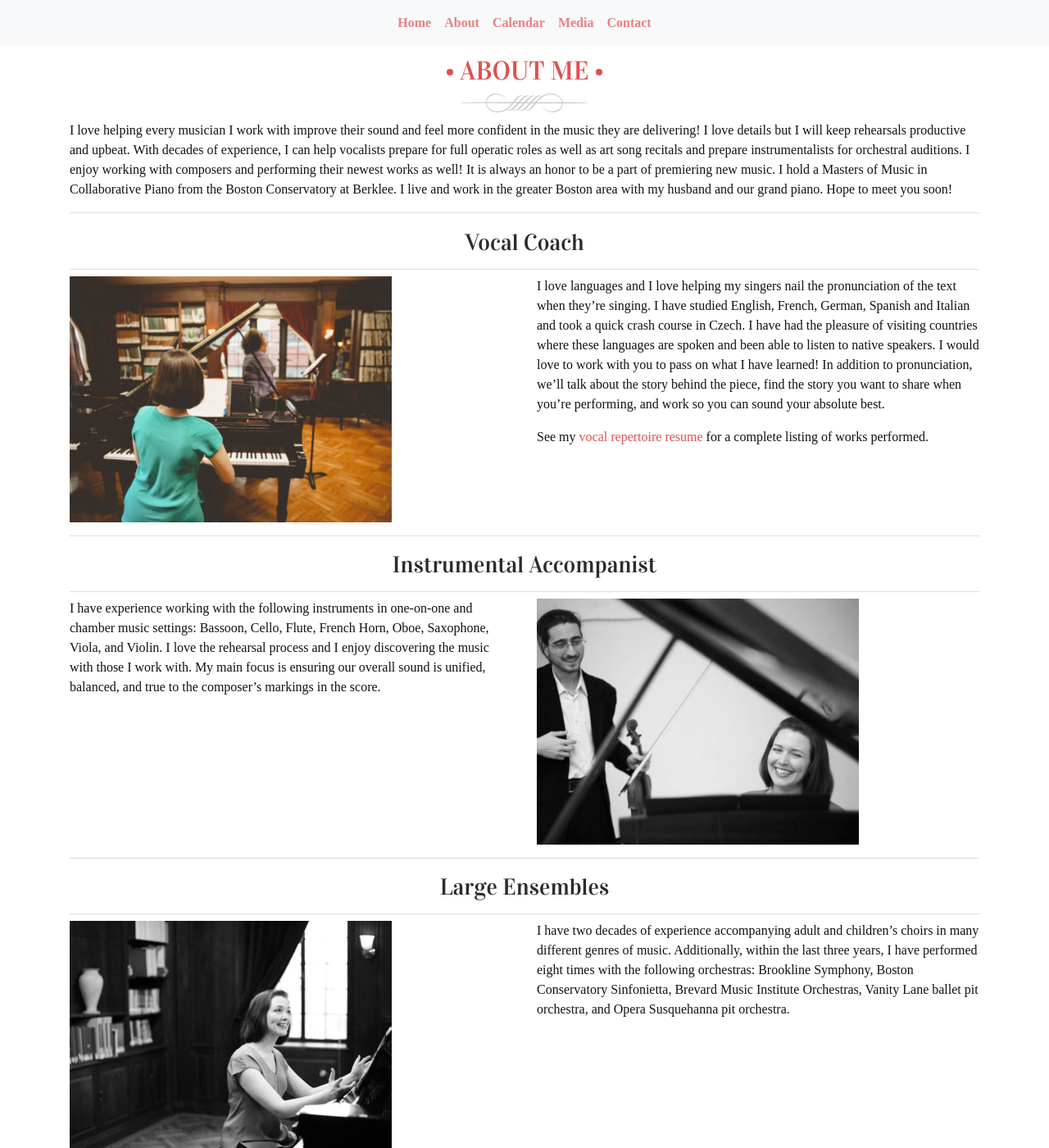
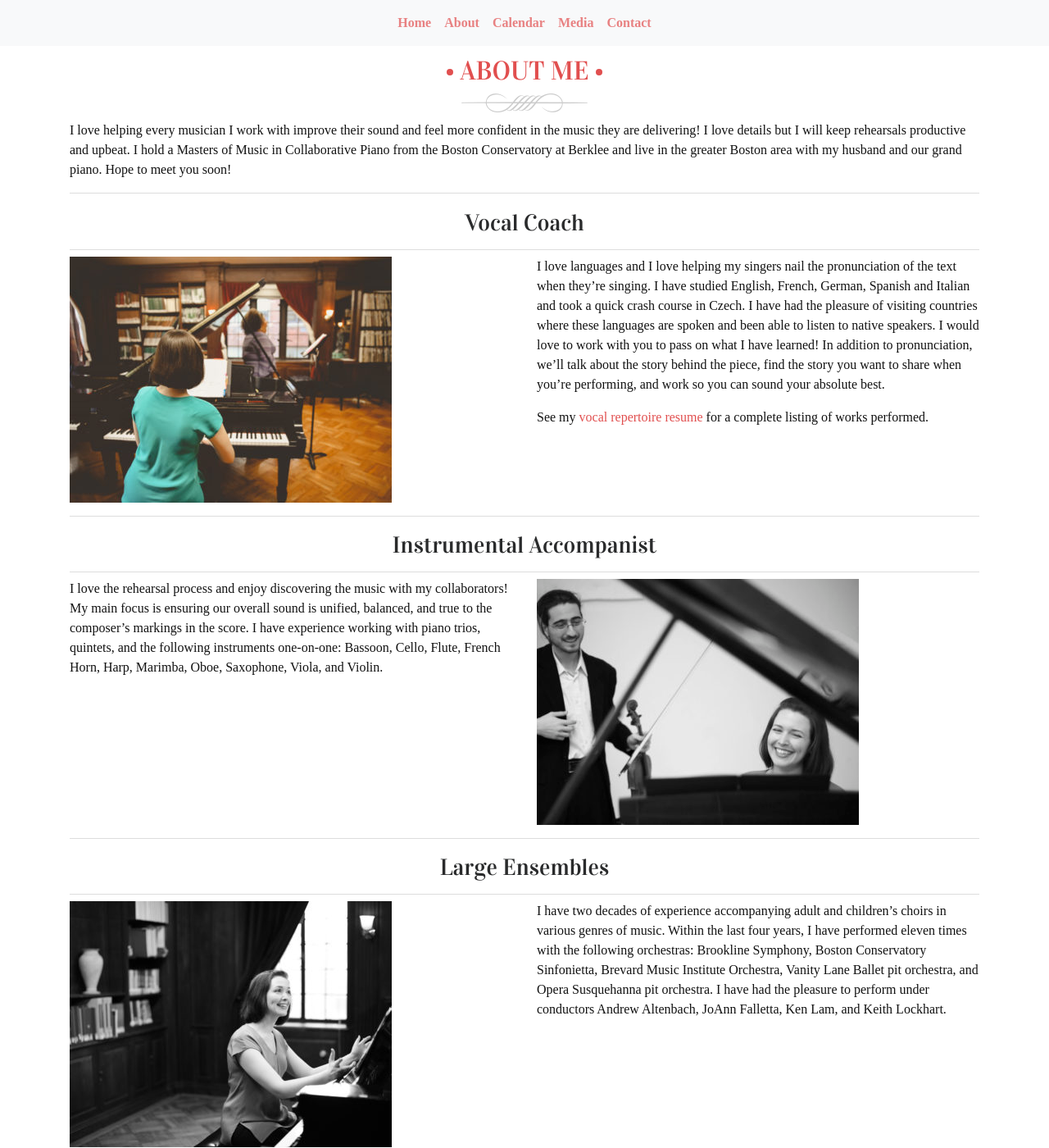
Before and after one commit to musicbygraceevelyn/musicbygraceevelyn.github.io, a Jekyll site: the page built from about.md, in a window 1280 px wide and 1400 px high. Shown: the whole window at 82% size. Built offline with Jekyll 4.4.1, drawn with Linux system fonts in a browser that asks for light colours; some web fonts are replaced; our own code applies the rules of GitHub Pages for plain Markdown files.

Commit message:
revise about page

```diff
--- a/about.md
+++ b/about.md
@@ -6,7 +6,7 @@ title: About
 
 {% include titleborder %}
 
-I love helping every musician I work with improve their sound and feel more confident in the music they are delivering! I love details but I will keep rehearsals productive and upbeat. With decades of experience, I can help vocalists prepare for full operatic roles as well as art song recitals and prepare instrumentalists for orchestral auditions. I enjoy working with composers and performing their newest works as well! It is always an honor to be a part of premiering new music. I hold a Masters of Music in Collaborative Piano from the Boston Conservatory at Berklee. I live and work in the greater Boston area with my husband and our grand piano. Hope to meet you soon!
+I love helping every musician I work with improve their sound and feel more confident in the music they are delivering! I love details but I will keep rehearsals productive and upbeat. I hold a Masters of Music in Collaborative Piano from the Boston Conservatory at Berklee and live in the greater Boston area with my husband and our grand piano. Hope to meet you soon!
 
 {% capture vocal_col1 %}
 
@@ -30,7 +30,7 @@ See my [vocal repertoire resume](vocal_rep) for a complete listing of works perf
 
 {% capture instrumental_col1 %}
 
-I have experience working with the following instruments in one-on-one and chamber music settings: Bassoon, Cello, Flute, French Horn, Oboe, Saxophone, Viola, and Violin. I love the rehearsal process and I enjoy discovering the music with those I work with. My main focus is ensuring our overall sound is unified, balanced, and true to the composer's markings in the score.
+I love the rehearsal process and enjoy discovering the music with my collaborators! My main focus is ensuring our overall sound is unified, balanced, and true to the composer's markings in the score. I have experience working with piano trios, quintets, and the following instruments one-on-one: Bassoon, Cello, Flute, French Horn, Harp, Marimba, Oboe, Saxophone, Viola, and Violin.
 
 {% endcapture %}
 
@@ -55,7 +55,7 @@ I have experience working with the following instruments in one-on-one and chamb
 
 {% capture large_ensem_col2 %}
 
-I have two decades of experience accompanying adult and children's choirs in many different genres of music. Additionally, within the last three years, I have performed eight times with the following orchestras: Brookline Symphony, Boston Conservatory Sinfonietta, Brevard Music Institute Orchestras, Vanity Lane ballet pit orchestra, and Opera Susquehanna pit orchestra.
+I have two decades of experience accompanying adult and children's choirs in various genres of music. Within the last four years, I have performed eleven times with the following orchestras: Brookline Symphony, Boston Conservatory Sinfonietta, Brevard Music Institute Orchestra, Vanity Lane Ballet pit orchestra, and Opera Susquehanna pit orchestra. I have had the pleasure to perform under conductors Andrew Altenbach, JoAnn Falletta, Ken Lam, and Keith Lockhart.
 
 {% endcapture %}
 
```
Also changed, not shown: vocal_rep.md (+1 -0 lines).
